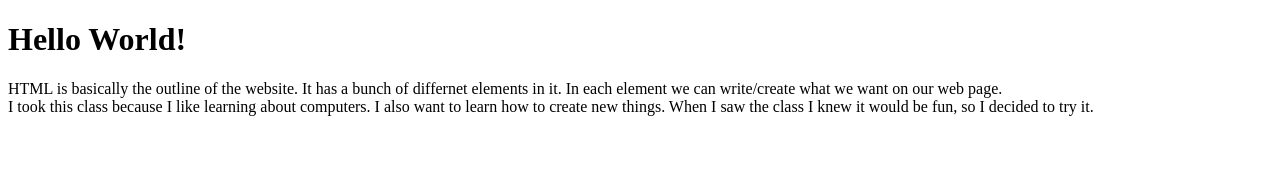
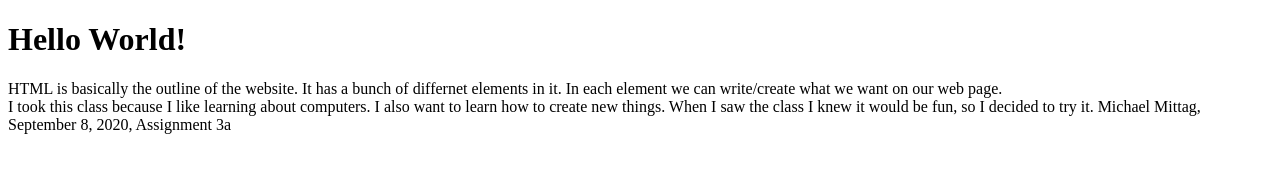
Before and after one commit to paigeschoer/HelloWorld, a plain HTML site: page index.html in a window 1280 px wide. Drawn offline with Linux system fonts and the light colour scheme.

Commit message:
Added paragraph to index.html page

```diff
--- a/index.html
+++ b/index.html
@@ -7,5 +7,6 @@
     <p1>HTML is basically the outline of the website. It has a bunch of differnet elements in it. In each element we can write/create what we want on our web page.</p1>
     <br>
     <p2>I took this class because I like learning about computers. I also want to learn how to create new things. When I saw the class I knew it would be fun, so I decided to try it.</p2>
+    <p3>Michael Mittag, September 8, 2020, Assignment 3a</p3>
   </body>
 </html>
```
